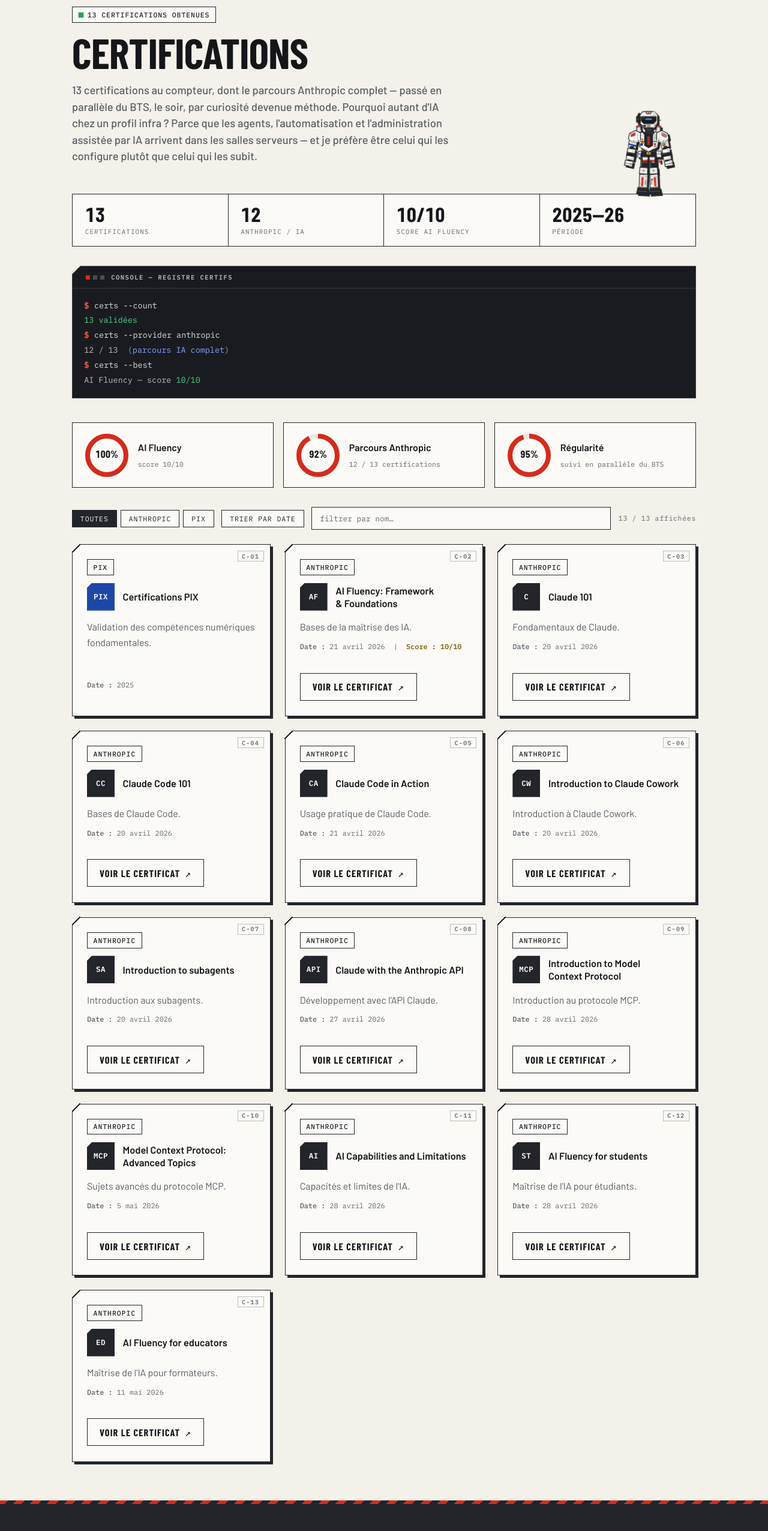
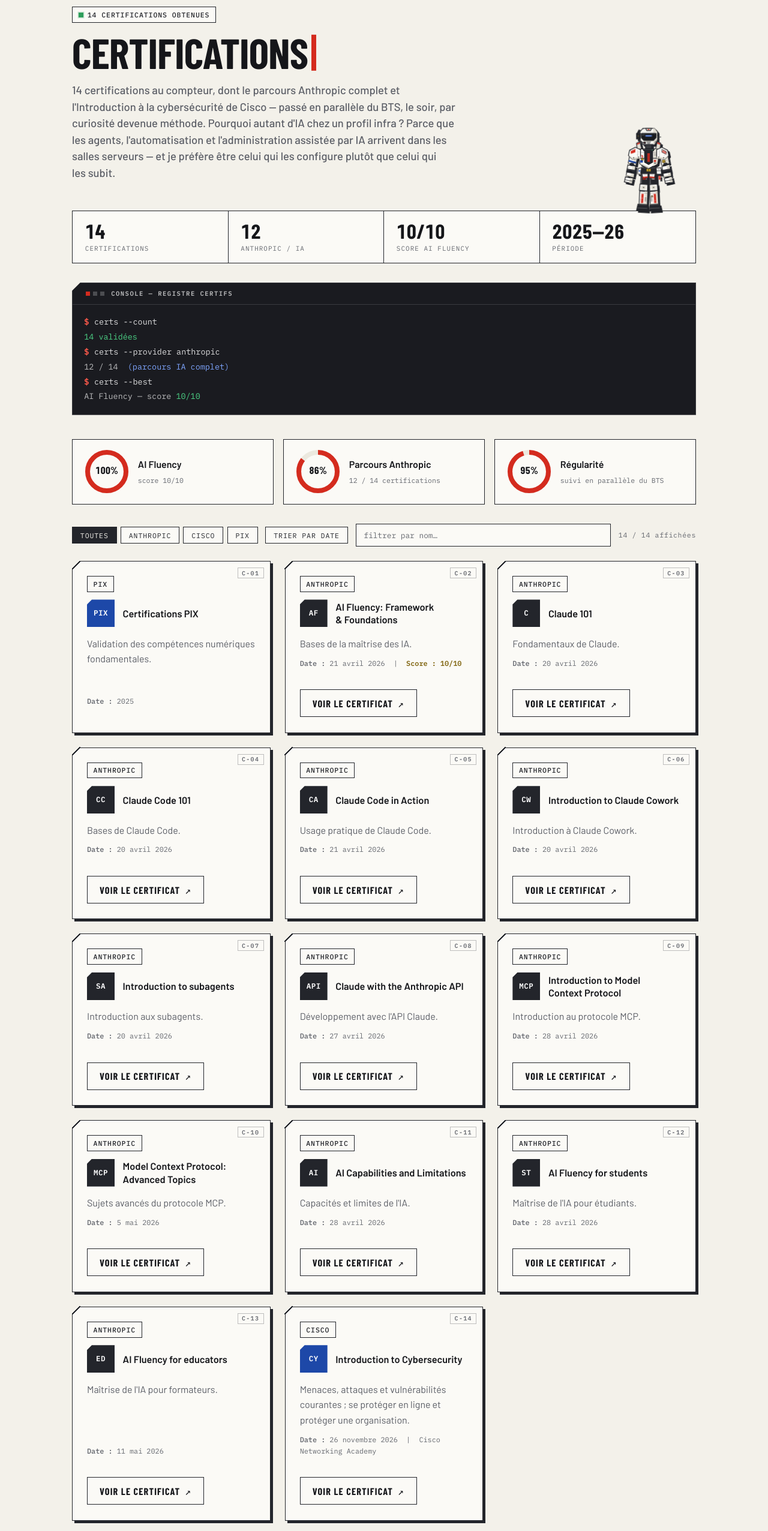
Before and after one commit to shab14/Mon-Portfolio, a plain HTML site: page certifs.html in a window 1280 px wide. Shown: the part 100-2652 px from the top of the page at 60% size. Drawn offline with nearby package versions, Linux system fonts and the light colour scheme; animation ran at ten frames a second; a web font is replaced by a local one.

Commit message:
Certifications : Introduction to Cybersecurity (Cisco Networking Academy)
Carte C-14 avec son PDF, filtre Cisco, compteurs passés à 14 (accueil, page, visite guidée, pilote), PDF embarqué hors ligne.

Co-Authored-By: Claude Opus 5.5 <noreply@anthropic.com>

```diff
--- a/certifs.html
+++ b/certifs.html
@@ -25,7 +25,7 @@
     })(document.documentElement);
     </script>
     <title>Mes Certifications | Shabdpreet Singh</title>
-    <meta name="description" content="Certifications de Shabdpreet Singh : parcours Anthropic Academy autour de l'IA et de Claude, et formations en cours.">
+    <meta name="description" content="Certifications de Shabdpreet Singh : parcours Anthropic Academy autour de l'IA et de Claude, Introduction à la cybersécurité (Cisco Networking Academy), PIX.">
     <link rel="preconnect" href="https://fonts.googleapis.com">
     <link rel="preconnect" href="https://fonts.gstatic.com" crossorigin>
     <link href="https://fonts.googleapis.com/css2?family=Barlow+Condensed:wght@600;700;800&family=Barlow:wght@400;500;600&family=IBM+Plex+Mono:wght@400;500;600&display=swap" rel="stylesheet">
@@ -35,7 +35,7 @@
     <link rel="apple-touch-icon" href="./fichiers/icon-192.png">
     <meta property="og:type" content="website">
     <meta property="og:title" content="Certifications | Shabdpreet Singh">
-    <meta property="og:description" content="Certifications IA et numériques de Shabdpreet Singh : parcours Anthropic complet, PIX.">
+    <meta property="og:description" content="Certifications IA et numériques de Shabdpreet Singh : parcours Anthropic complet, cybersécurité Cisco, PIX.">
     <meta name="theme-color" content="#D42B1E">
 
     <meta property="og:image" content="https://shab14.github.io/Mon-Portfolio/fichiers/og-image.png">
@@ -47,7 +47,7 @@
     <meta name="twitter:image" content="https://shab14.github.io/Mon-Portfolio/fichiers/og-image.png">
     <meta name="twitter:image:alt" content="SH-14, le robot pilote du portfolio, sur la plaque rouge du kit — Shabdpreet Singh, BTS SIO SISR en alternance chez ALLIANC3">
     <meta name="twitter:title" content="Certifications | Shabdpreet Singh">
-    <meta name="twitter:description" content="Certifications IA et numériques de Shabdpreet Singh : parcours Anthropic complet, PIX.">
+    <meta name="twitter:description" content="Certifications IA et numériques de Shabdpreet Singh : parcours Anthropic complet, cybersécurité Cisco, PIX.">
     <link rel="manifest" href="./site.webmanifest">
 </head>
 <body>
@@ -77,12 +77,12 @@
     </nav>
 
     <main id="main" data-pl-hello="check|Registre à jour. Filtre à volonté.">
-        <span class="page-eyebrow"><span class="dot"></span> 13 certifications obtenues</span>
+        <span class="page-eyebrow"><span class="dot"></span> 14 certifications obtenues</span>
         <h1 data-tw>Certifications</h1>
-        <p class="page-intro">13 certifications au compteur, dont le parcours Anthropic complet — passé en parallèle du BTS, le soir, par curiosité devenue méthode. Pourquoi autant d'IA chez un profil infra ? Parce que les agents, l'automatisation et l'administration assistée par IA arrivent dans les salles serveurs — et je préfère être celui qui les configure plutôt que celui qui les subit.</p>
+        <p class="page-intro">14 certifications au compteur, dont le parcours Anthropic complet et l'Introduction à la cybersécurité de Cisco — passé en parallèle du BTS, le soir, par curiosité devenue méthode. Pourquoi autant d'IA chez un profil infra ? Parce que les agents, l'automatisation et l'administration assistée par IA arrivent dans les salles serveurs — et je préfère être celui qui les configure plutôt que celui qui les subit.</p>
         <div class="certs-summary">
             <div class="pl-badgehost" data-pilote="badge" aria-hidden="true"></div>
-            <div class="stat"><strong data-count="13">13</strong><span>certifications</span></div>
+            <div class="stat"><strong data-count="14">14</strong><span>certifications</span></div>
             <div class="stat"><strong data-count="12">12</strong><span>Anthropic / IA</span></div>
             <div class="stat"><strong>10/10</strong><span>score AI Fluency</span></div>
             <div class="stat"><strong>2025—26</strong><span>période</span></div>
@@ -95,9 +95,9 @@
             </div>
             <div class="term-body">
                 <p class="term-line"><span class="prompt">$</span>certs --count</p>
-                <p class="term-line out"><span class="ok2">13 validées</span></p>
+                <p class="term-line out"><span class="ok2">14 validées</span></p>
                 <p class="term-line"><span class="prompt">$</span>certs --provider anthropic</p>
-                <p class="term-line out">12 / 13 &nbsp;<span class="accent2">(parcours IA complet)</span></p>
+                <p class="term-line out">12 / 14 &nbsp;<span class="accent2">(parcours IA complet)</span></p>
                 <p class="term-line"><span class="prompt">$</span>certs --best</p>
                 <p class="term-line out">AI Fluency — score <span class="ok2">10/10</span></p>
             </div>
@@ -113,12 +113,12 @@
                 <div class="meta"><strong>AI Fluency</strong><span>score 10/10</span></div>
             </div>
             <div class="ring-item">
-                <svg class="ring" viewBox="0 0 72 72" style="--c:201; --off:15">
+                <svg class="ring" viewBox="0 0 72 72" style="--c:201; --off:29">
                     <circle class="bg" cx="36" cy="36" r="32"/>
                     <circle class="fg" cx="36" cy="36" r="32"/>
-                    <text class="ring-text" x="36" y="40">92%</text>
+                    <text class="ring-text" x="36" y="40">86%</text>
                 </svg>
-                <div class="meta"><strong>Parcours Anthropic</strong><span>12 / 13 certifications</span></div>
+                <div class="meta"><strong>Parcours Anthropic</strong><span>12 / 14 certifications</span></div>
             </div>
             <div class="ring-item">
                 <svg class="ring" viewBox="0 0 72 72" style="--c:201; --off:10">
@@ -134,6 +134,7 @@
             <div class="cert-filter-chips">
                 <button class="chip is-active" data-filter="all" type="button">Toutes</button>
                 <button class="chip" data-filter="anthropic" type="button">Anthropic</button>
+                <button class="chip" data-filter="cisco" type="button">Cisco</button>
                 <button class="chip" data-filter="pix" type="button">PIX</button>
             </div>
             <button class="chip cert-sort" data-dir="none" type="button" aria-label="Trier par date">Trier par date</button>
@@ -272,6 +273,16 @@
                 <div class="cert-meta"><strong>Date :</strong> 11 mai 2026</div>
                 <a class="btn btn-outline cert-pdf" href="./fichiers/certifs/ai-fluency-educators.pdf" target="_blank" rel="noopener" aria-label="Voir le certificat AI Fluency for educators (PDF)">Voir le certificat <span class="arr">↗</span></a>
             </div>
+            <div class="card cert-card reveal" data-i="14" data-part="C-14" data-provider="cisco" data-date="2026-11-26">
+                <span class="cert-pill">Cisco</span>
+                <div class="cert-top">
+                    <div class="cert-badge">CY</div>
+                    <h3>Introduction to Cybersecurity</h3>
+                </div>
+                <p>Menaces, attaques et vulnérabilités courantes ; se protéger en ligne et protéger une organisation.</p>
+                <div class="cert-meta"><strong>Date :</strong> 26 novembre 2026 &nbsp;|&nbsp; Cisco Networking Academy</div>
+                <a class="btn btn-outline cert-pdf" href="./fichiers/certifs/cisco-introduction-cybersecurity.pdf" target="_blank" rel="noopener" aria-label="Voir le certificat Introduction to Cybersecurity (PDF)">Voir le certificat <span class="arr">↗</span></a>
+            </div>
         </div>
     </main>
 
--- a/pilote.js
+++ b/pilote.js
@@ -1301,7 +1301,7 @@
         if (then) then();
       }, 2700);
     };
-    onReveal(host, () => setTimeout(() => cheer('13 badges au compteur. Celle-là, je la garde.', () => {
+    onReveal(host, () => setTimeout(() => cheer('14 badges au compteur. Celle-là, je la garde.', () => {
       document.documentElement.classList.add('pl-decorated');
       try { localStorage.setItem('pl-medal', '1'); } catch (e) {}
       pl.mood('happy', 1400).blink();
--- a/script.js
+++ b/script.js
@@ -842,7 +842,8 @@
     './fichiers/certifs/model-context-protocol-advanced.pdf',
     './fichiers/certifs/ai-capabilities-limitations.pdf',
     './fichiers/certifs/ai-fluency-students.pdf',
-    './fichiers/certifs/ai-fluency-educators.pdf'
+    './fichiers/certifs/ai-fluency-educators.pdf',
+    './fichiers/certifs/cisco-introduction-cybersecurity.pdf'
   ];
 
   (function registerKit() {
@@ -1541,7 +1542,7 @@
     { page: 'veille.html', sel: '.stand--watch', mood: 'focus',
       text: 'La veille : l’IA et les infrastructures. Pénurie de mémoire, datacenters, énergie, dans un journal daté et sourcé.' },
     { page: 'certifs.html', sel: '.certs-summary', mood: 'star',
-      text: '13 certifications, dont 12 du parcours Anthropic. AI Fluency : 10/10.' },
+      text: '14 certifications : 12 du parcours Anthropic, une Cisco en cybersécurité. AI Fluency : 10/10.' },
     { page: 'contact.html', sel: '#contactForm', mood: 'happy',
       text: 'Pour le contacter : ce formulaire ou l’email. Réponse en moins de 24 h.' },
     { page: 'contact.html', sel: '.contact-avail', mood: 'wink',
```
Also changed, not shown: index.html (+2 -2 lines), mentions-legales.html (+1 -1 lines), style.css, 1 other file.
